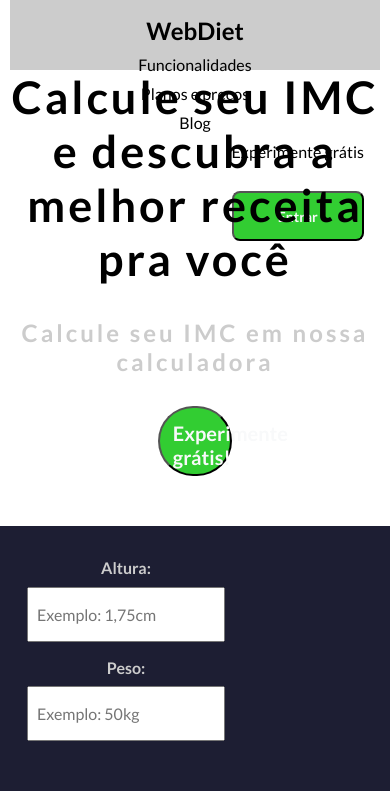
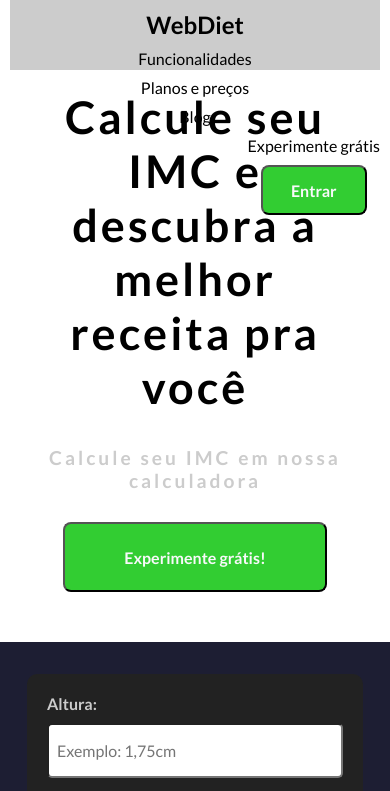
Before and after one commit to ThiagoAndrade-beep/web-diet, a plain HTML site: page index.html in a window 390 px wide. Both pictures are taken after a click on the button "Experimente grátis!". Shown: the top 791 px of the page. Drawn offline with Linux system fonts and the light colour scheme.

Commit message:
adapting for mobile

```diff
--- a/style.css
+++ b/style.css
@@ -209,9 +209,10 @@ header {
     cursor: pointer;
 }
 
-@media (max-width: 400px) {
+@media (max-width: 768px) {
     body {
         padding: 0 10px;
+        text-align: center;
     }
 
     .navBar {
@@ -219,6 +220,7 @@ header {
         flex-direction: column;
         align-items: center;
         gap: 10px;
+        padding: 10px 0;
     }
 
     .navBar h2 {
@@ -229,50 +231,86 @@ header {
         display: flex;
         flex-direction: column;
         align-items: center;
+        gap: 10px;
     }
 
     .navBar-content button {
-        width: 100%;
+        width: 80%;
+        padding: 10px;
+        font-size: 1rem;
     }
 
     .container {
-        text-align: center;
+        display: flex;
+        flex-direction: column;
+        align-items: center;
+        padding: 20px;
+    }
+
+    h1 {
+        font-size: 1.8rem;
+        line-height: 1.2;
+        max-width: 90%;
+    }
+
+    h2 {
+        font-size: 1.2rem;
+        color: #666;
+    }
+
+    .btn-inicio {
+        width: 80%;
+        padding: 12px;
+        font-size: 1rem;
+        border-radius: 8px;
+    }
+
+    #calc-container {
+        width: 100%;
+        display: flex;
+        justify-content: center;
     }
 
     .imc-form {
-        display: flex;
-        flex-direction: column;
-        align-items: center;
+        width: 100%;
+        max-width: 400px;
+        background: #222;
+        padding: 20px;
+        border-radius: 10px;
     }
 
     .form-input {
         display: flex;
         flex-direction: column;
-        align-items: center;
+        align-items: flex-start;
         width: 100%;
     }
 
     input {
-        width: 90%;
-        padding: 8px;
+        width: 100%;
+        padding: 10px;
         font-size: 1rem;
+        border-radius: 5px;
     }
 
     .form-btn {
         display: flex;
         flex-direction: column;
         gap: 10px;
+        width: 100%;
+    }
+
+    button {
+        width: 100%;
+        padding: 12px;
+        font-size: 1rem;
+        border-radius: 5px;
     }
 
     .btns {
         display: flex;
         flex-direction: column;
         gap: 10px;
-    }
-
-    button {
         width: 100%;
-        padding: 10px;
-        font-size: 1rem;
     }
 }
```
